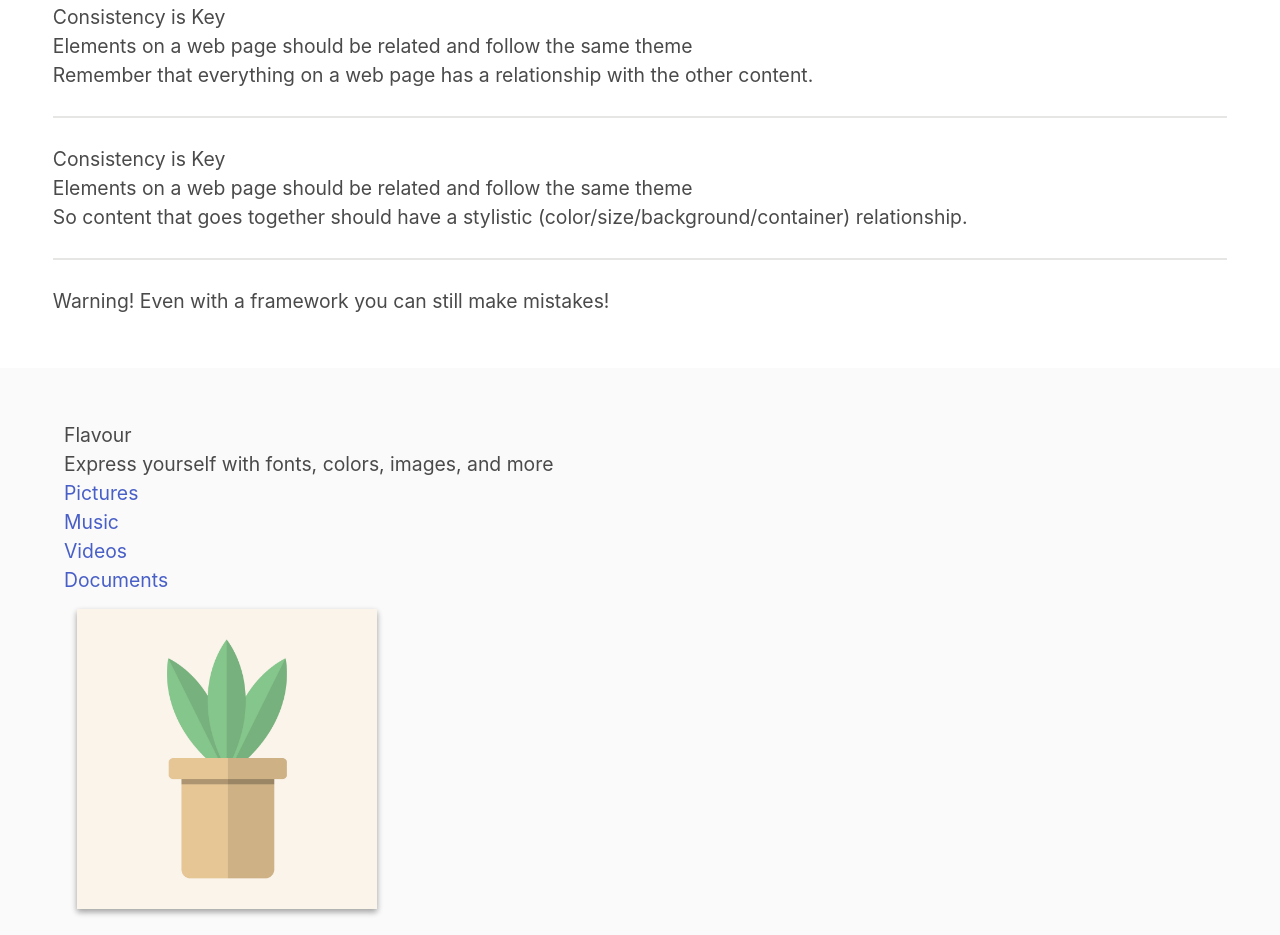
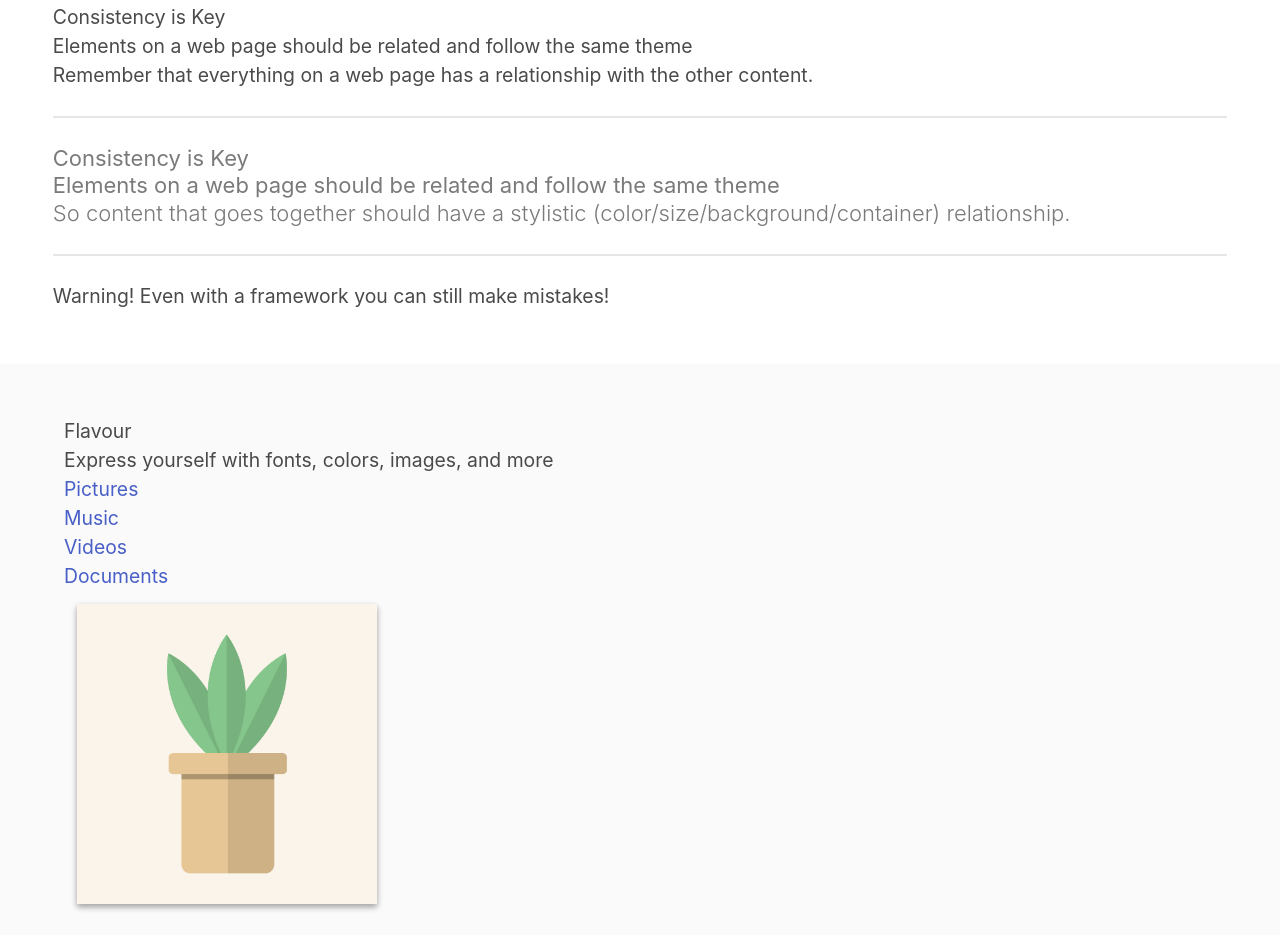
Before and after one commit to jdmar3-comp426/a02-simmiagarwal, a website: page index.html in a window 1280 px wide. Shown: the part 1144-2079 px from the top of the page. Drawn offline with nearby package versions, Linux system fonts and the light colour scheme; a web font is replaced by a local one.

Commit message:
initial setup

```diff
--- a/index.html
+++ b/index.html
@@ -72,7 +72,7 @@
 	    </p>
         </div>
         <hr>
-        <div class="">
+        <div class="subtitle has-text-grey has-text-weight-light">
             <h1 class="">Consistency is Key</h1>
             <h5 class="">Elements on a web page should be related and follow the same theme</h5>
             <p>
```
Also changed, not shown: README.md.
